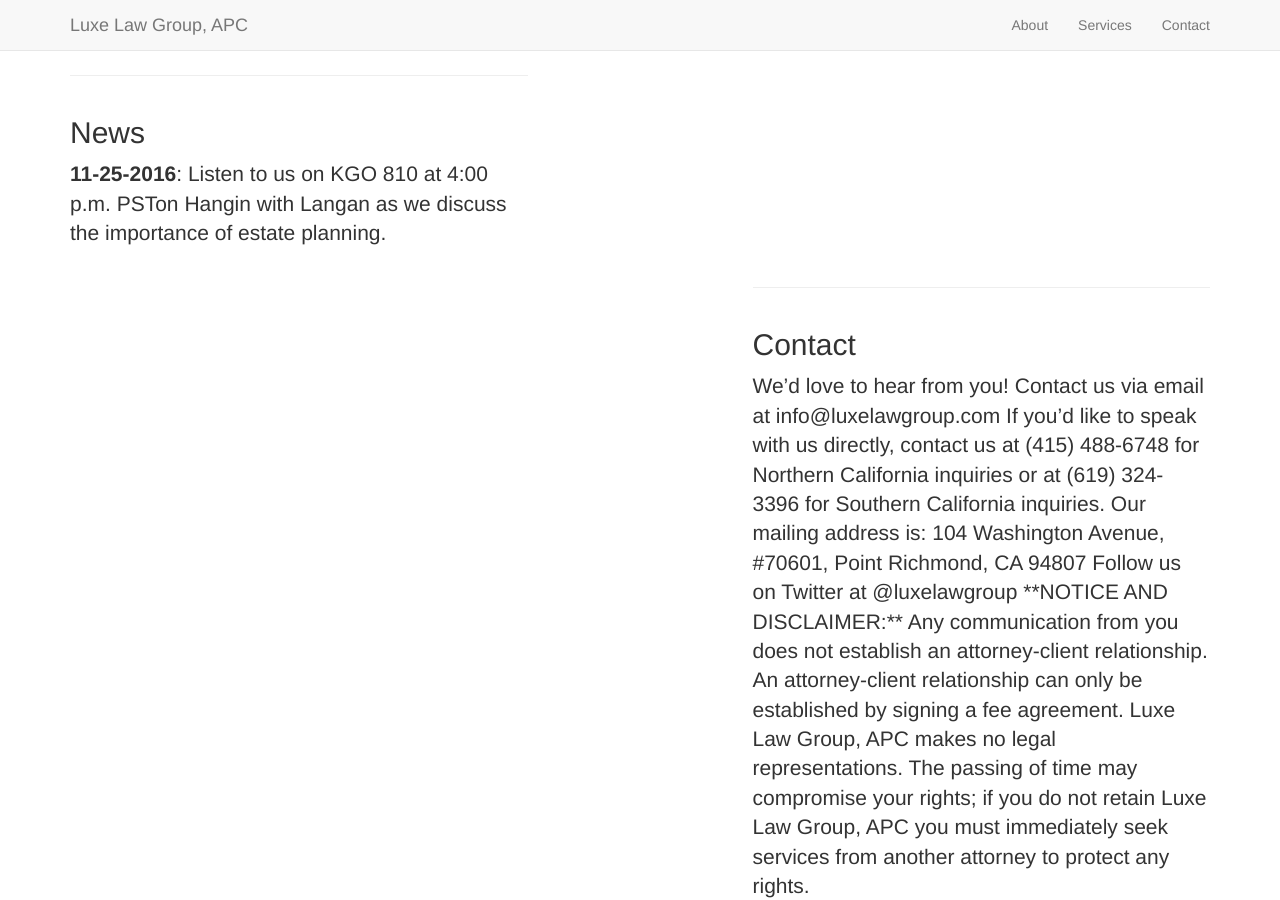
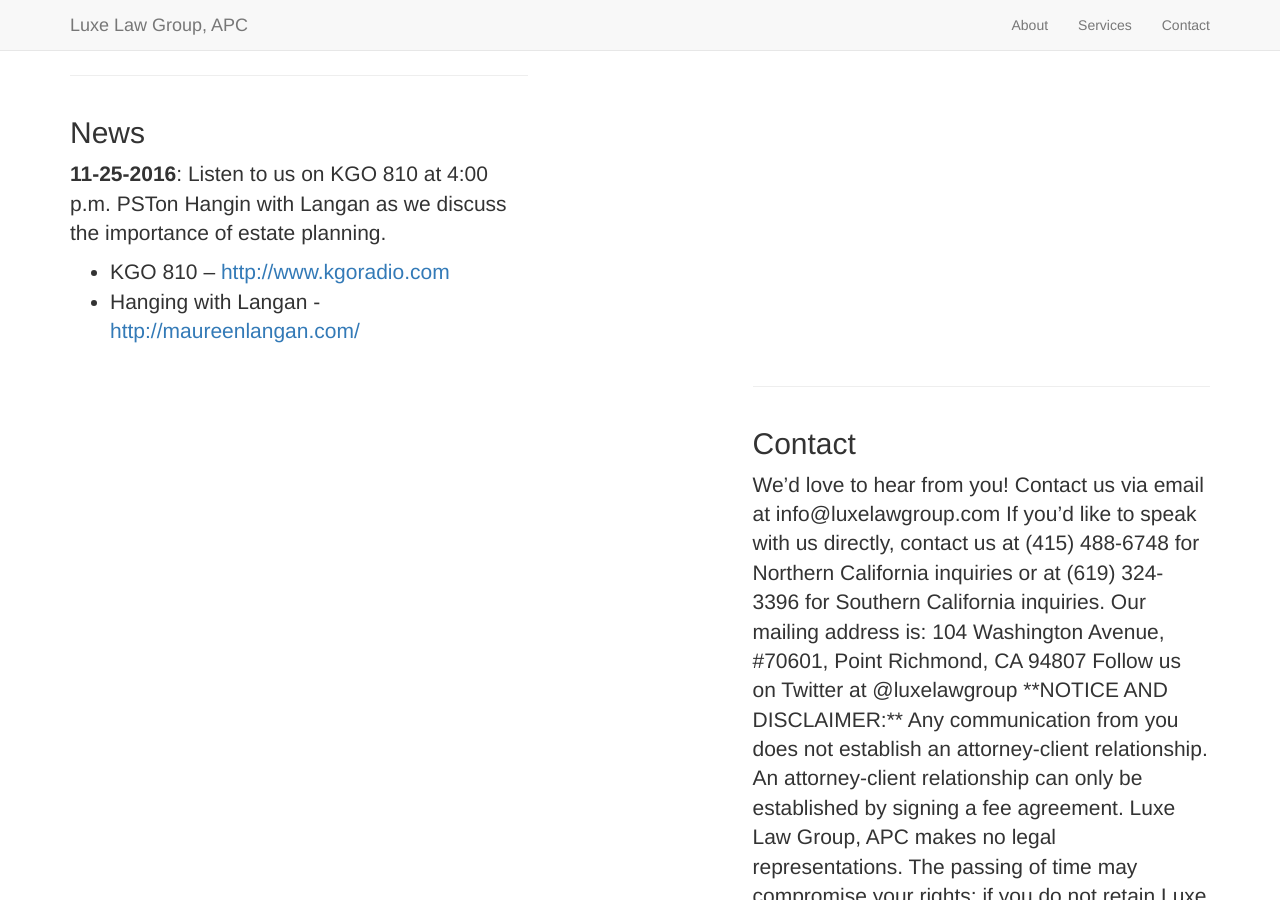
Before and after one commit to luxelawgroup/luxelawgroup.com, a Jekyll site: the page built from _posts/2016-11-18-news.md, in a window 1280 px wide and 900 px high, scrolled down 8742 px. Built offline with Jekyll 4.4.1, drawn with Linux system fonts in a browser that asks for light colours; nearby versions of some CDN libraries; library files that are not in the unit come from our copies.

Commit message:
adds links for news

```diff
--- a/_posts/2016-11-18-news.md
+++ b/_posts/2016-11-18-news.md
@@ -6,3 +6,6 @@
 ---
 
 **11-25-2016**:  Listen to us on KGO 810 at 4:00 p.m. PSTon Hangin with Langan as we discuss the importance of estate planning.
+
+- KGO 810 -- [http://www.kgoradio.com](http://www.kgoradio.com)
+- Hanging with Langan - [http://maureenlangan.com/](http://maureenlangan.com/)
```
